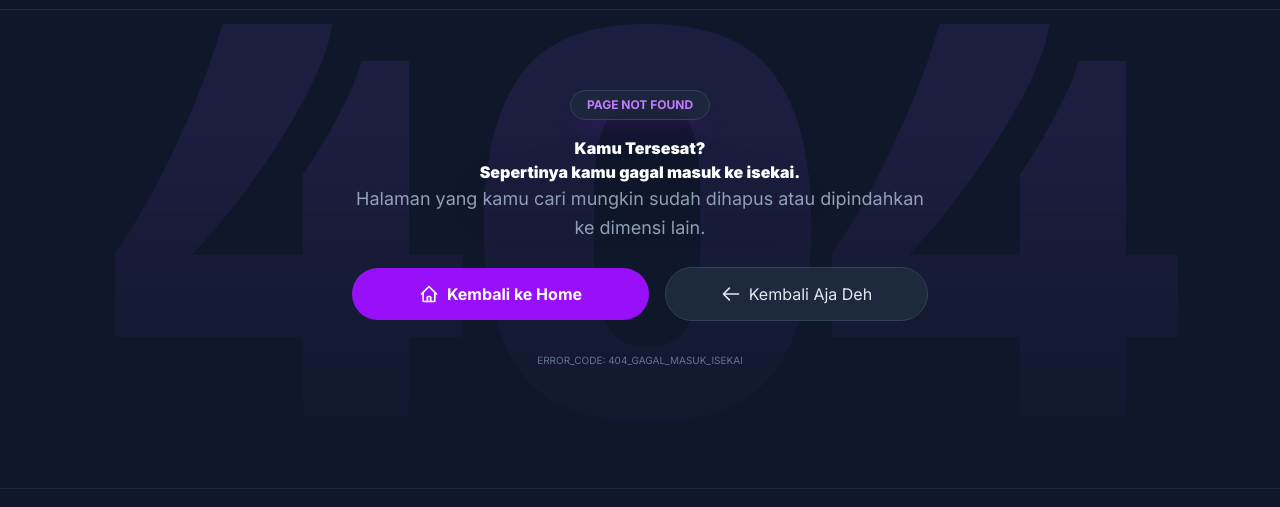
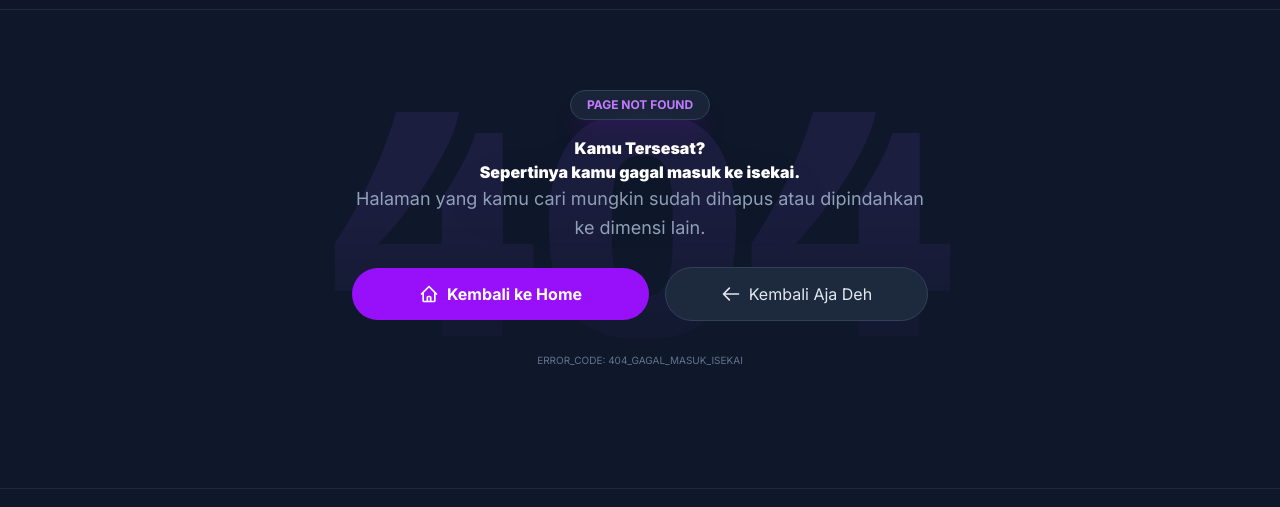
Before and after one commit to MANG-CODER/TUBES-DW-PRAK, a website: page public/404.html in a window 1280 px wide. Shown: the part 55-562 px from the top of the page. Drawn offline with nearby package versions, Linux system fonts and the light colour scheme; files that its build step writes are made by us from their sources.

Commit message:
Adjust clampt css in html

```diff
--- a/public/404.html
+++ b/public/404.html
@@ -68,15 +68,17 @@
 
     <div class="absolute inset-0 flex items-center justify-center select-none pointer-events-none z-0">
         <h1 style="
-            font-size: clamp(15rem, 50vw, 35rem);
+
+    font-size: clamp(8rem, 25vw, 20rem);
     font-weight: 900;
     line-height: 1;
     color: #8b5cf6;
     opacity: 0.1;
     font-family: 'Arial Black', 'Inter', sans-serif;
-            letter-spacing: -15px;
-            -webkit-mask-image: linear-gradient(to bottom, rgba(0,0,0,1) 30%, rgba(0,0,0,0) 100%);
-            mask-image: linear-gradient(to bottom, rgba(0,0,0,1) 30%, rgba(0,0,0,0) 100%);
+    letter-spacing: -5px; /* Sedikit dirapatkan agar padat */
+
+    -webkit-mask-image: linear-gradient(to bottom, rgba(0,0,0,1) 40%, rgba(0,0,0,0) 100%);
+    mask-image: linear-gradient(to bottom, rgba(0,0,0,1) 40%, rgba(0,0,0,0) 100%);
 ">
     404
 </h1>
```
Lines whose indentation alone changed are shown as unchanged.
